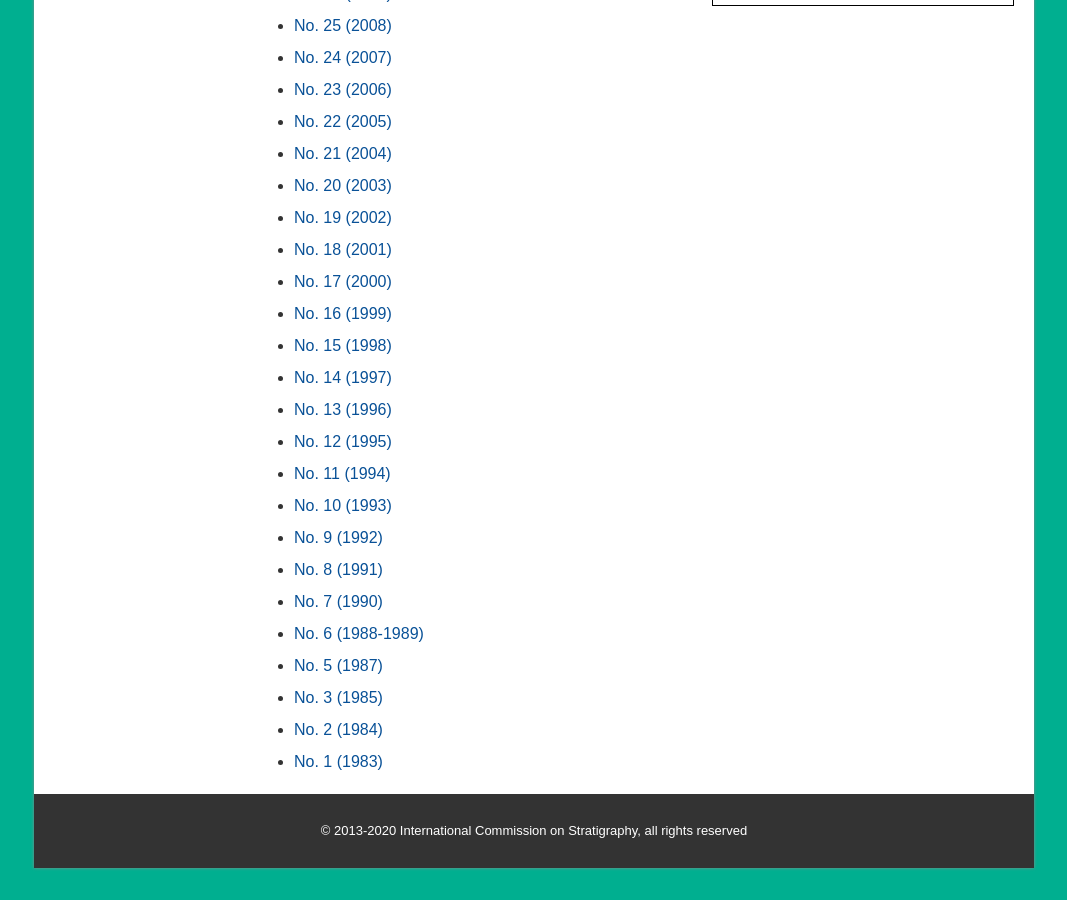
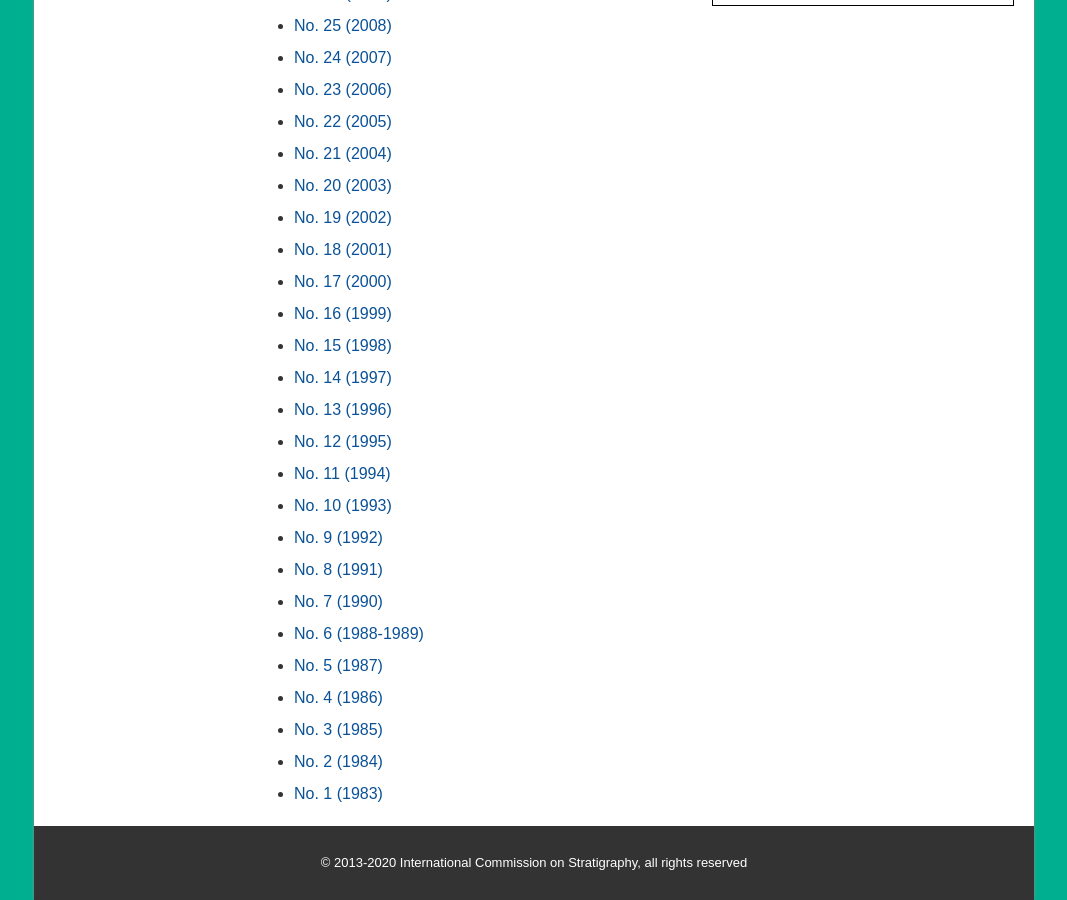
Before and after one commit to whwangChina/subcommission-ordovician, a Jekyll site: the page built from pages/news.md, in a window 1280 px wide and 900 px high, scrolled down 1106 px. Shown: the whole window, without its empty margins (106-1173 px from the left). Built offline with Jekyll 4.4.1, drawn with Linux system fonts in a browser that asks for light colours; before the commit the page ends 1974 px from its top, so only the background shows below that.

Commit message:
Update news.md

```diff
--- a/pages/news.md
+++ b/pages/news.md
@@ -48,6 +48,7 @@ Below recent newsletters are available for download in pdf format:
 * [No. 7 (1990)](files/Ordovician_News_1990.pdf)
 * [No. 6 (1988-1989)](files/Ordovician_News_1988.pdf)
 * [No. 5 (1987)](files/Ordovician_News_1987.pdf)
+* [No. 4 (1986)](files/Ordovician_News_1986.pdf)
 * [No. 3 (1985)](files/Ordovician_News_1985.pdf)
 * [No. 2 (1984)](files/Ordovician_News_1984.pdf)
 * [No. 1 (1983)](files/Ordovician_News_1983.pdf)
```
